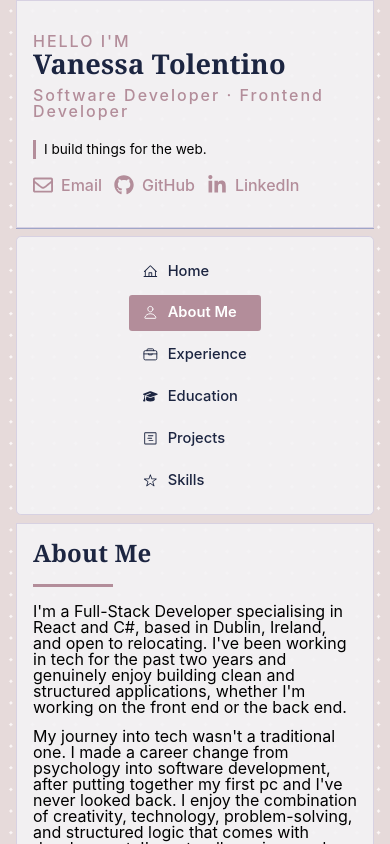
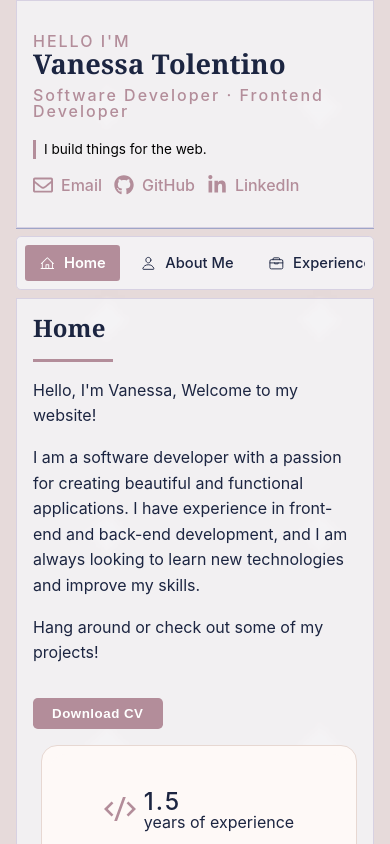
Before and after one commit to VanessaT30/portfolio, a React (Vite) app: page /AboutMe in a window 390 px wide. Shown: the top 844 px of the page. Built offline with nearby package versions, Linux system fonts and the light colour scheme.

Commit message:
New scrolling feature

```diff
--- a/src/App.css
+++ b/src/App.css
@@ -1,7 +1,6 @@
 html,
 body,
 #root {
-  height: 100%;
   min-height: 100%;
 }
 
@@ -19,17 +18,13 @@ body {
 }
 
 .container {
-  /* height: calc(
-    100vh - 2rem
-  ); was: 100vh — now leaves room for the 1rem top + 1rem bottom margin */
   display: grid;
   grid-template-areas:
     "header header header"
     "nav main main"
-    "nav main main"
     "footer footer footer";
   grid-template-columns: 1fr 2fr 2fr;
-  grid-template-rows: auto auto minmax(0, 1fr) auto;
+  grid-template-rows: auto minmax(0, 1fr) auto;
   width: min(1600px, calc(100% - 2rem));
   margin: 1rem auto;
   gap: 0.5rem;
@@ -77,7 +72,8 @@ body {
 .nav {
   align-self: flex-start;
   position: sticky;
-  top: 20px;
+  top: 1rem;
+  z-index: 2;
   grid-area: nav;
   /* padding: 5px; */
   margin: 0;
@@ -138,21 +134,28 @@ body {
   text-align: center;
   align-items: flex-start;
   text-align: left;
-  min-height: 0;
-  overflow-y: auto;
+  min-width: 0;
   padding-bottom: 2rem; /* clears the sticky footer's height */
+}
+
+.page-section {
+  width: 100%;
+  padding: 0 0 2.5rem;
+  scroll-margin-top: 1rem;
+}
+
+.page-section + .page-section {
+  border-top: 1px solid var(--line);
+  padding-top: 2rem;
+  border-color: var(--header-accent-soft);
 }
 
 .footer {
   grid-area: footer;
-  /* position: sticky;   ← remove
-     bottom: 0;          ← remove
-     z-index: 10;        ← remove */
   background-color: rgb(244, 243, 245);
   text-align: center;
   margin-top: 0.75rem;
   box-sizing: border-box;
-  box-shadow: 0 -8px 16px -12px rgba(0, 0, 0, 0.2); /* visual separation while it's pinned */
   letter-spacing: 0.03em;
   border: none;
 }
@@ -194,14 +197,16 @@ body {
   }
 
   .nav {
-    position: static;
+    top: 0;
+    padding: 0.5rem;
+  }
+
+  .nav-list {
+    flex-direction: row;
+    overflow-x: auto;
+  }
+
+  .nav-link {
+    white-space: nowrap;
   }
 }
-
-footer {
-  margin-top: auto;
-  min-height: 50px;
-  background: PapayaWhip;
-  display: grid;
-  grid-template-rows: auto 1fr auto;
-}
--- a/src/App.tsx
+++ b/src/App.tsx
@@ -1,46 +1,72 @@
-// import { useState } from 'react'
-// import reactLogo from './assets/react.svg'
-// import viteLogo from './assets/vite.svg'
-// import heroImg from './assets/hero.png'
-// import React from "react";
+import { useEffect, useState } from "react";
+import { useLocation } from "react-router-dom";
 import Header from "./components/Header.tsx";
 import Navbar from "./components/Navbar.tsx";
 import AboutMe from "./components/AboutMe.tsx";
 import "./App.css";
-import { Route, Routes } from "react-router-dom";
 import Experience from "./components/Experience.tsx";
 import Education from "./components/Education.tsx";
 import Skills from "./components/Skills.tsx";
 import Projects from "./components/Projects.tsx";
 import Home from "./components/Home.tsx";
 
+const sections = [
+  { id: "home", path: "/", component: Home },
+  { id: "about-me", path: "/AboutMe", component: AboutMe },
+  { id: "experience", path: "/Experience", component: Experience },
+  { id: "education", path: "/Education", component: Education },
+  // { id: "projects", path: "/Projects", component: Projects },
+  { id: "skills", path: "/Skills", component: Skills },
+];
+
 function App() {
+  const location = useLocation();
+  const [activeSection, setActiveSection] = useState("home");
+
+  useEffect(() => {
+    const sectionId =
+      sections.find((section) => section.path === location.pathname)?.id ??
+      "home";
+
+    document.getElementById(sectionId)?.scrollIntoView({ block: "start" });
+  }, [location.pathname]);
+
+  useEffect(() => {
+    const observer = new IntersectionObserver(
+      (entries) => {
+        const visibleSections = entries
+          .filter((entry) => entry.isIntersecting)
+          .sort((a, b) => a.boundingClientRect.top - b.boundingClientRect.top);
+
+        const visibleSection = visibleSections[0];
+        if (visibleSection) {
+          setActiveSection(visibleSection.target.id);
+        }
+      },
+      { rootMargin: "-20% 0px -65% 0px" },
+    );
+
+    sections.forEach(({ id }) => {
+      const section = document.getElementById(id);
+      if (section) observer.observe(section);
+    });
+
+    return () => observer.disconnect();
+  }, []);
+
   return (
     <>
       <div className="shell">
         <div className="container">
           <Header />
-          <Navbar />
+          <Navbar activeSection={activeSection} />
 
           <main className="main">
-            <Routes>
-              <Route path="/" element={<Home />} />
-            </Routes>
-            <Routes>
-              <Route path="/AboutMe" element={<AboutMe />} />
-            </Routes>
-            <Routes>
-              <Route path="/Experience" element={<Experience />} />
-            </Routes>
-            <Routes>
-              <Route path="/Education" element={<Education />} />
-            </Routes>
-            <Routes>
-              <Route path="/Skills" element={<Skills />} />
-            </Routes>
-            <Routes>
-              <Route path="/Projects" element={<Projects />} />
-            </Routes>
+            {sections.map(({ id, component: Section }) => (
+              <section className="page-section" id={id} key={id}>
+                <Section />
+              </section>
+            ))}
           </main>
           <footer className="footer">
             ©2026 Vanessa Tolentino. All rights reserved ❤
--- a/src/components/Home.tsx
+++ b/src/components/Home.tsx
@@ -36,7 +36,7 @@ const Home = () => {
               back-end development, and I am always looking to learn new
               technologies and improve my skills.
             </div>
-            <div>Hang around or check out some of my projects </div>
+            <div>Hang around or check out some of my projects!</div>
             <button>
               <a href={`${import.meta.env.BASE_URL}CV.VanessaT.pdf`} download>
                 Download CV
--- a/src/components/Navbar.tsx
+++ b/src/components/Navbar.tsx
@@ -1,77 +1,65 @@
 import "../App.css";
-import { NavLink } from "react-router-dom";
+import { Link } from "react-router-dom";
 import { IoPersonOutline, IoBriefcaseOutline } from "react-icons/io5";
 import { FaGraduationCap } from "react-icons/fa6";
 import { GoProjectRoadmap } from "react-icons/go";
 import { IoIosStarOutline } from "react-icons/io";
 import { PiHouseLine } from "react-icons/pi";
 
-export default function Navbar() {
+type NavbarProps = {
+  activeSection: string;
+};
+
+export default function Navbar({ activeSection }: NavbarProps) {
+  const links = [
+    { id: "home", path: "/", label: "Home", icon: <PiHouseLine /> },
+    {
+      id: "about-me",
+      path: "/AboutMe",
+      label: "About Me",
+      icon: <IoPersonOutline />,
+    },
+    {
+      id: "experience",
+      path: "/Experience",
+      label: "Experience",
+      icon: <IoBriefcaseOutline />,
+    },
+    {
+      id: "education",
+      path: "/Education",
+      label: "Education",
+      icon: <FaGraduationCap />,
+    },
+    // {
+    //   id: "projects",
+    //   path: "/Projects",
+    //   label: "Projects",
+    //   icon: <GoProjectRoadmap />,
+    // },
+    {
+      id: "skills",
+      path: "/Skills",
+      label: "Skills",
+      icon: <IoIosStarOutline />,
+    },
+  ];
+
   return (
     <nav className="nav">
       <ul className="nav-list">
-        <li>
-          <NavLink
-            to="/"
-            className={({ isActive }) =>
-              `nav-link ${isActive ? "active" : ""}`.trim()
-            }
-          >
-            <PiHouseLine /> Home
-          </NavLink>
-        </li>
-        <li>
-          <NavLink
-            to="/AboutMe"
-            className={({ isActive }) =>
-              `nav-link ${isActive ? "active" : ""}`.trim()
-            }
-          >
-            <IoPersonOutline /> About Me
-          </NavLink>
-        </li>
-        <li>
-          <NavLink
-            to="/Experience"
-            className={({ isActive }) =>
-              `nav-link ${isActive ? "active" : ""}`.trim()
-            }
-          >
-            <IoBriefcaseOutline /> Experience
-          </NavLink>
-        </li>
-        <li>
-          <NavLink
-            to="/Education"
-            className={({ isActive }) =>
-              `nav-link ${isActive ? "active" : ""}`.trim()
-            }
-          >
-            {" "}
-            <FaGraduationCap /> Education
-          </NavLink>
-        </li>
-        <li>
-          <NavLink
-            to="/Projects"
-            className={({ isActive }) =>
-              `nav-link ${isActive ? "active" : ""}`.trim()
-            }
-          >
-            <GoProjectRoadmap /> Projects
-          </NavLink>
-        </li>
-        <li>
-          <NavLink
-            to="/Skills"
-            className={({ isActive }) =>
-              `nav-link ${isActive ? "active" : ""}`.trim()
-            }
-          >
-            {" "}
-            <IoIosStarOutline /> Skills
-          </NavLink>
-        </li>
+        {links.map(({ id, path, label, icon }) => (
+          <li key={id}>
+            <Link
+              to={path}
+              className={`nav-link ${activeSection === id ? "active" : ""}`}
+              aria-current={activeSection === id ? "page" : undefined}
+            >
+              {icon}
+              {label}
+            </Link>
+          </li>
+        ))}
       </ul>
     </nav>
   );
--- a/src/components/data/projects.json
+++ b/src/components/data/projects.json
@@ -9,8 +9,14 @@
   },
   {
     "title": "Skincare Website",
-    "description": "A modern skincare website built with React and Node.js, featuring a responsive design and seamless user experience",
-    "project-tags": ["Node.js", "Ionic", "MySQL"],
+    "description": "A modern skincare website that includes a product catalog, shopping cart, and checkout process, allowing users to easily browse and purchase skincare products online. This includes a backend using MySQL",
+    "project-tags": [
+      "Node.js",
+      "Express",
+      "MySQL",
+      "Express-Handlebars",
+      "React"
+    ],
     "src": "/SkincareWebsite.png",
     "alt": "Skincare Website Project",
     "link": "View Project"
--- a/src/styles/Home.css
+++ b/src/styles/Home.css
@@ -56,6 +56,7 @@ h2 {
   display: flex;
   flex-direction: column;
   gap: 1rem;
+  line-height: 1.6;
   /* border-bottom: 1rem; */
 }
 
```
Also changed, not shown: src/components/data/projects (# Edit conflict 2026-10-22 izorc8C #).json (added, +56 -0 lines).
